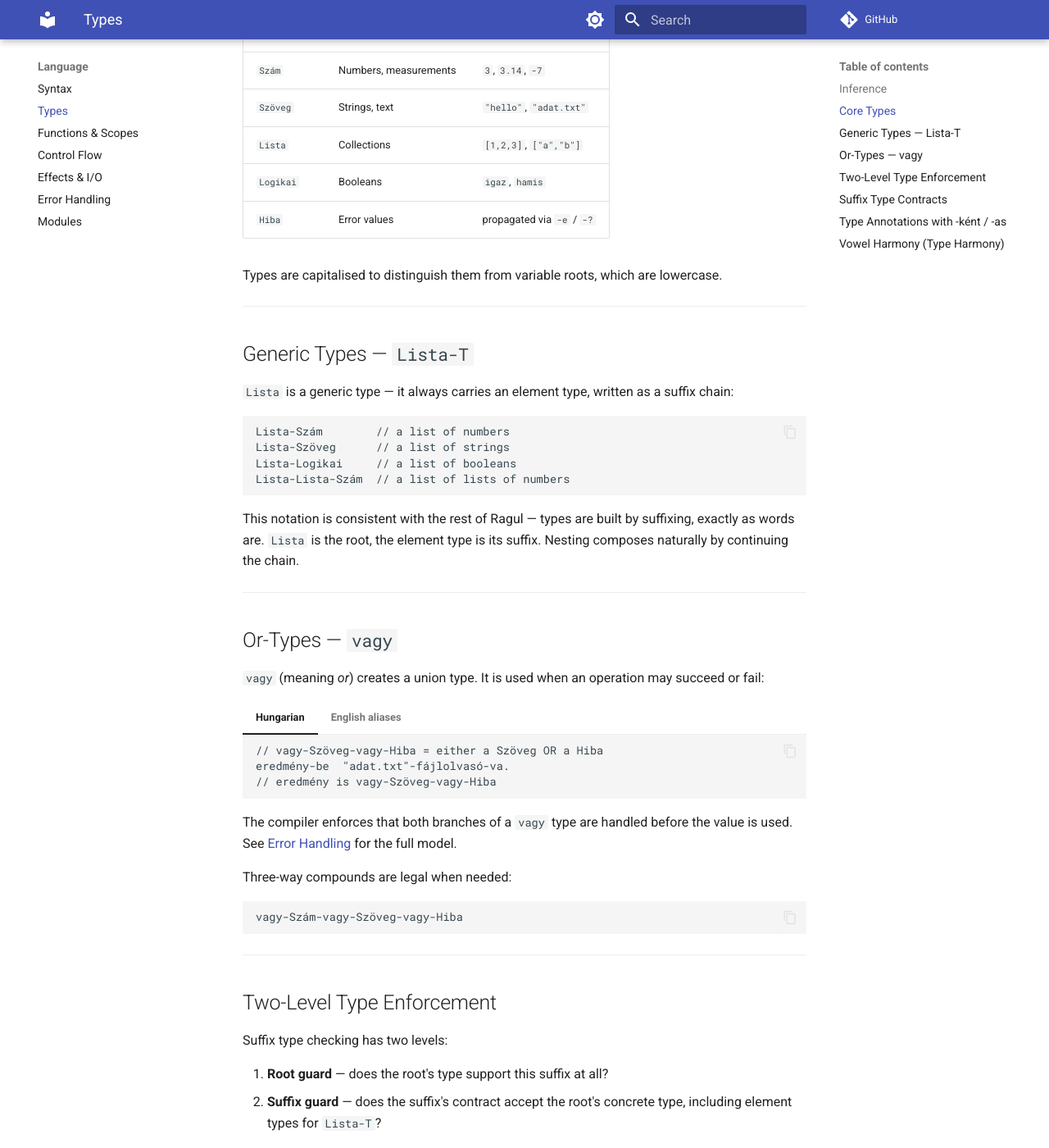
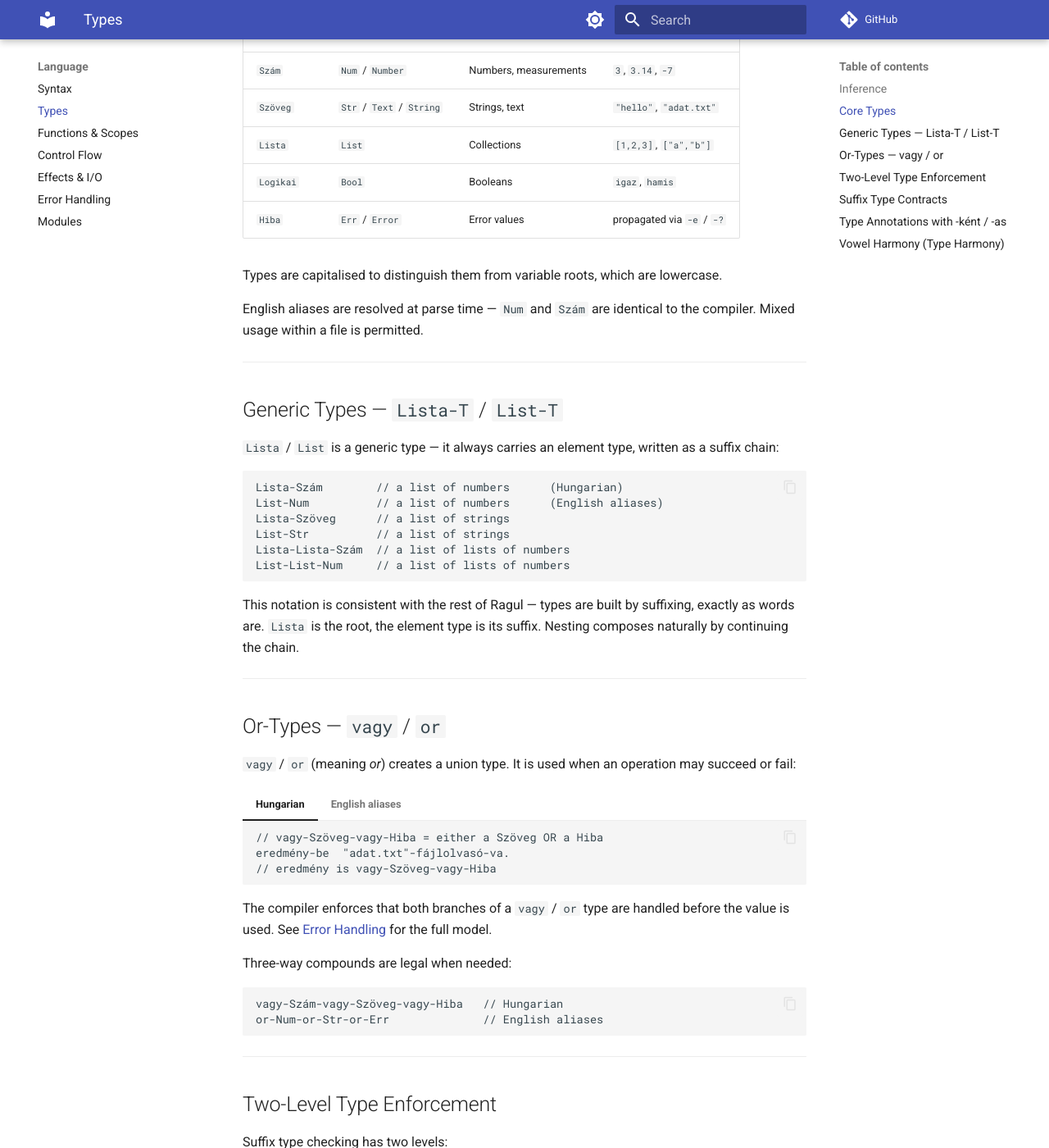
Before and after one commit to kory75/ragul, an MkDocs documentation site: the page built from docs/types.md, in a window 1280 px wide and 1400 px high, scrolled down 564 px. Shown: the whole window at 82% size. Built offline with MkDocs 1.6.1 and Material for MkDocs 9.7.7, drawn with Linux system fonts in a browser that asks for light colours; comment, search, counter and statistics services are not loaded; some of the changed text lies outside the part shown.

Commit message:
Docs: add English type name aliases throughout
- types.md: add English alias column to Core Types table; update
  Generic Types and Or-Types headings/examples to show English forms;
  update English-tab examples to use Num/Str/Bool/List/Err/or
- glossary.md: replace 'Type Keywords' section (which incorrectly said
  aliases were not supported) with 'Type Names' section including full
  alias table and usage examples
- functions.md: update all English-tab type annotations from Szám/Szöveg
  etc. to Num/Str/List/Bool/or-Str-or-Err

Co-Authored-By: Claude Sonnet 4.6 <noreply@anthropic.com>

````diff
--- a/docs/types.md
+++ b/docs/types.md
@@ -13,45 +13,49 @@ Ragul is **inferred typed**. Types are never declared explicitly — the compile
 
 === "English aliases"
     ```ragul
-    x->  3-obj.           // compiler: x is Szám
-    y->  "hello"-obj.     // compiler: y is Szöveg
-    lista->  [1,2,3]-obj. // compiler: lista is Lista-Szám
+    x->  3-obj.           // compiler: x is Num
+    y->  "hello"-obj.     // compiler: y is Str
+    lista->  [1,2,3]-obj. // compiler: lista is List-Num
     ```
 
 ---
 
 ## Core Types
 
-| Type | Meaning | Examples |
-|---|---|---|
-| `Szám` | Numbers, measurements | `3`, `3.14`, `-7` |
-| `Szöveg` | Strings, text | `"hello"`, `"adat.txt"` |
-| `Lista` | Collections | `[1,2,3]`, `["a","b"]` |
-| `Logikai` | Booleans | `igaz`, `hamis` |
-| `Hiba` | Error values | propagated via `-e` / `-?` |
+| Hungarian | English aliases | Meaning | Examples |
+|---|---|---|---|
+| `Szám` | `Num` / `Number` | Numbers, measurements | `3`, `3.14`, `-7` |
+| `Szöveg` | `Str` / `Text` / `String` | Strings, text | `"hello"`, `"adat.txt"` |
+| `Lista` | `List` | Collections | `[1,2,3]`, `["a","b"]` |
+| `Logikai` | `Bool` | Booleans | `igaz`, `hamis` |
+| `Hiba` | `Err` / `Error` | Error values | propagated via `-e` / `-?` |
 
 Types are capitalised to distinguish them from variable roots, which are lowercase.
 
+English aliases are resolved at parse time — `Num` and `Szám` are identical to the compiler. Mixed usage within a file is permitted.
+
 ---
 
-## Generic Types — `Lista-T`
+## Generic Types — `Lista-T` / `List-T`
 
-`Lista` is a generic type — it always carries an element type, written as a suffix chain:
+`Lista` / `List` is a generic type — it always carries an element type, written as a suffix chain:
 
 ```
-Lista-Szám        // a list of numbers
+Lista-Szám        // a list of numbers      (Hungarian)
+List-Num          // a list of numbers      (English aliases)
 Lista-Szöveg      // a list of strings
-Lista-Logikai     // a list of booleans
+List-Str          // a list of strings
 Lista-Lista-Szám  // a list of lists of numbers
+List-List-Num     // a list of lists of numbers
 ```
 
 This notation is consistent with the rest of Ragul — types are built by suffixing, exactly as words are. `Lista` is the root, the element type is its suffix. Nesting composes naturally by continuing the chain.
 
 ---
 
-## Or-Types — `vagy`
+## Or-Types — `vagy` / `or`
 
-`vagy` (meaning *or*) creates a union type. It is used when an operation may succeed or fail:
+`vagy` / `or` (meaning *or*) creates a union type. It is used when an operation may succeed or fail:
 
 === "Hungarian"
     ```ragul
@@ -62,17 +66,18 @@ This notation is consistent with the rest of Ragul — types are built by suffix
 
 === "English aliases"
     ```ragul
-    // vagy-Szöveg-vagy-Hiba = either a Szöveg OR a Hiba
+    // or-Str-or-Err = either a Str OR an Err
     result->  "adat.txt"-fájlolvasó-doing.
-    // result is vagy-Szöveg-vagy-Hiba
+    // result is or-Str-or-Err
     ```
 
-The compiler enforces that both branches of a `vagy` type are handled before the value is used. See [Error Handling](errors.md) for the full model.
+The compiler enforces that both branches of a `vagy` / `or` type are handled before the value is used. See [Error Handling](errors.md) for the full model.
 
 Three-way compounds are legal when needed:
 
 ```
-vagy-Szám-vagy-Szöveg-vagy-Hiba
+vagy-Szám-vagy-Szöveg-vagy-Hiba   // Hungarian
+or-Num-or-Str-or-Err              // English aliases
 ```
 
 ---
@@ -133,11 +138,11 @@ The `-ként` / `-as` suffix (meaning *acting as / in the role of*) provides opti
 === "English aliases"
     ```ragul
     kétszeres-ours
-        szám-yours  Szám-as.
-        szám-szám-add-obj  Szám-as.
+        szám-yours  Num-as.
+        szám-szám-add-obj  Num-as.
     ```
 
-Reading naturally: *"szám, passed in, acting as a Szám"* — and the return *"acting as a Szám"*.
+Reading naturally: *"szám, passed in, acting as a Num"* — and the return *"acting as a Num"*.
 
 A fallible suffix return type:
 
@@ -151,8 +156,8 @@ A fallible suffix return type:
 === "English aliases"
     ```ragul
     fájlolvasó-ours
-        path-yours  Szöveg-as.
-        path-fájlról-from  read-doing-obj  vagy-Szöveg-vagy-Hiba-as.
+        path-yours  Str-as.
+        path-fájlról-from  read-doing-obj  or-Str-or-Err-as.
     ```
 
 Annotations are **optional** — unannotated scopes still work via inference. They are most useful for:
````
Also changed, not shown: docs/functions.md (+13 -13 lines), docs/glossary.md (+24 -10 lines).
